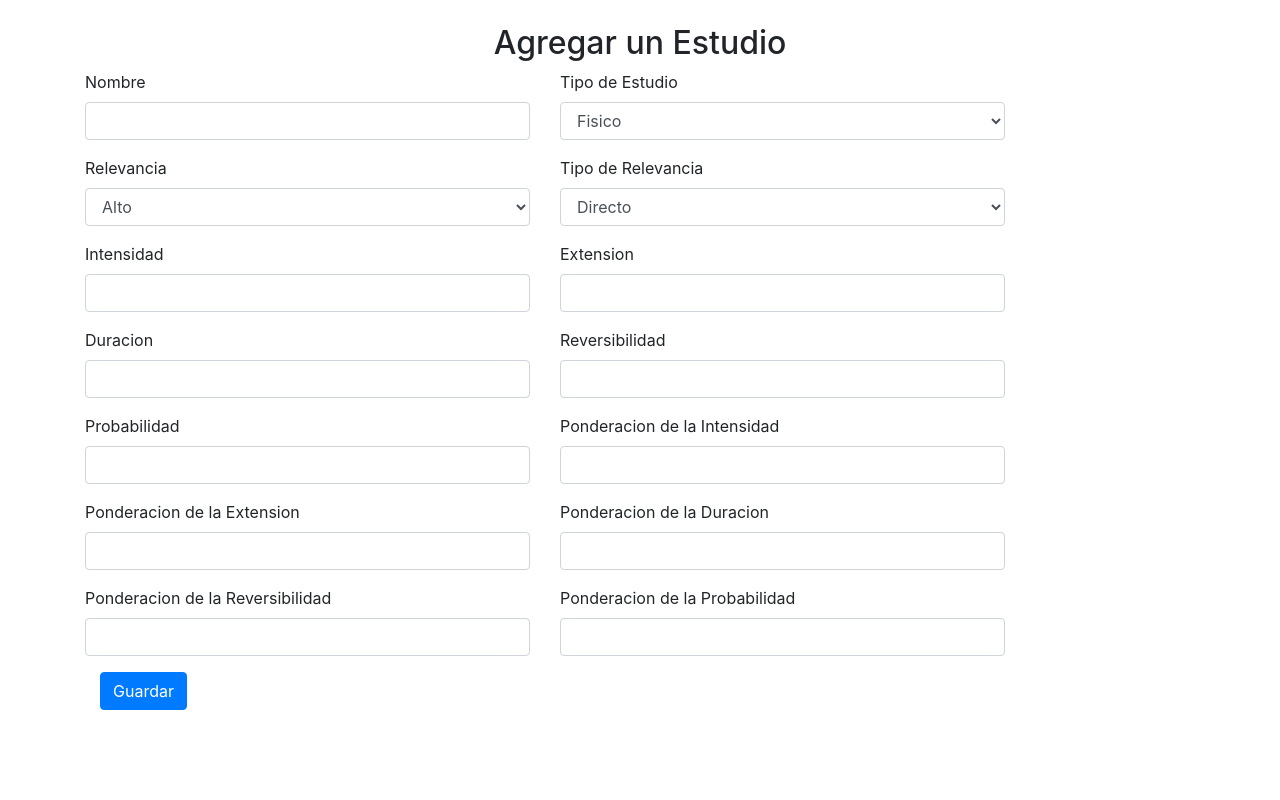
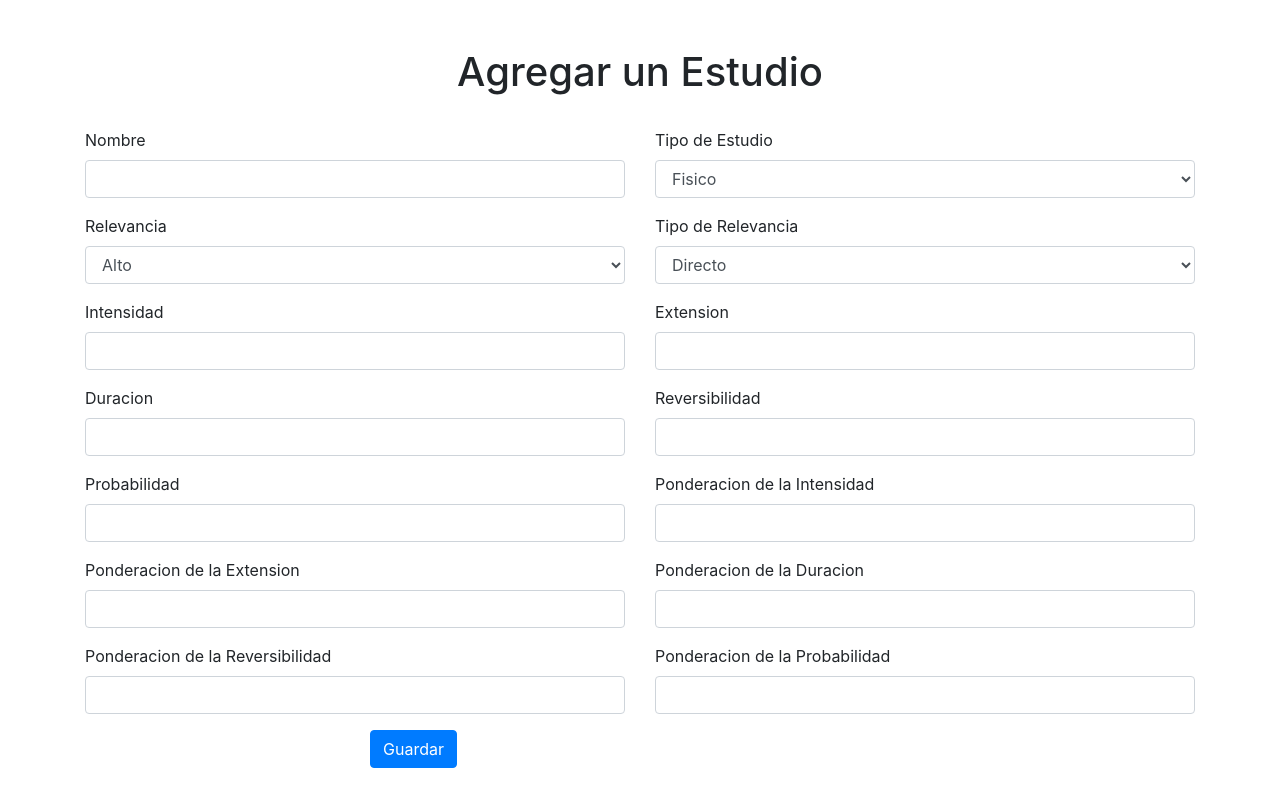
Before and after one commit to gnus19/EsIA-Karaota, a Django app: page /configuracion/agregar_estudio/ in a window 1280 px wide. Run offline with Django 3.2, Linux system fonts and the light colour scheme; some libraries are stand-ins or nearby versions.

Commit message:
acomodado un poco mejor las vistas

```diff
--- a/configuracion/templates/configuracion/agregar_estudio.html
+++ b/configuracion/templates/configuracion/agregar_estudio.html
@@ -19,95 +19,96 @@
 	</script>
 </head>
 <body>
-	<br>
+	<br><br>
 	<div class="container">
 		<div class="row justify-content-center">
-			<h2> Agregar un Estudio </h2>
+			<h1> Agregar un Estudio </h1>
 			<br>
 		</div>
 		<form method="post">
+		<br>
 			{% csrf_token %}
 
 			<div class="row">
-				<div class="col-md-5 col-md-offset-2">
+				<div class="col-md-6 col-md-offset-2">
 					<div class="form-group">
 						<label for="">{{form.nombre.label}}</label>
 						{{form.nombre}}
 					</div>
 				</div>
-				<div class="col-md-5 col-md-offset-2">
+				<div class="col-md-6 col-md-offset-2">
 					<div class="form-group">
 						<label for="">{{form.tipo.label}}</label>
 						{{form.tipo}}
 					</div>
 				</div>
-				<div class="col-md-5 col-md-offset-2">
+				<div class="col-md-6 col-md-offset-2">
 					<div class="form-group">
 						<label for="">{{form.valoracion_relevancia.label}}</label>
 						{{form.valoracion_relevancia}}
 					</div>
 				</div>
-				<div class="col-md-5 col-md-offset-2">
+				<div class="col-md-6 col-md-offset-2">
 					<div class="form-group">
 						<label for="">{{form.tipo_relevancia.label}}</label>
 						{{form.tipo_relevancia}}
 					</div>
 				</div>
-				<div class="col-md-5 col-md-offset-2">
+				<div class="col-md-6 col-md-offset-2">
 					<div class="form-group">
 						<label for="">{{form.intensidad.label}}</label>
 						{{form.intensidad}}
 					</div>
 				</div>
-				<div class="col-md-5 col-md-offset-2">
+				<div class="col-md-6 col-md-offset-2">
 					<div class="form-group">
 						<label for="">{{form.extension.label}}</label>
 						{{form.extension}}
 					</div>
 				</div>
-				<div class="col-md-5 col-md-offset-2">
+				<div class="col-md-6 col-md-offset-2">
 					<div class="form-group">
 						<label for="">{{form.duracion.label}}</label>
 						{{form.duracion}}
 					</div>
 				</div>
-				<div class="col-md-5 col-md-offset-2">
+				<div class="col-md-6 col-md-offset-2">
 					<div class="form-group">
 						<label for="">{{form.reversibilidad.label}}</label>
 						{{form.reversibilidad}}
 					</div>
 				</div>
-				<div class="col-md-5 col-md-offset-2">
+				<div class="col-md-6 col-md-offset-2">
 					<div class="form-group">
 						<label for="">{{form.probabilidad.label}}</label>
 						{{form.probabilidad}}
 					</div>
 				</div>
-				<div class="col-md-5 col-md-offset-2">
+				<div class="col-md-6 col-md-offset-2">
 					<div class="form-group">
 						<label for="">{{form.pondIntensidad.label}}</label>
 						{{form.pondIntensidad}}
 					</div>
 				</div>
-				<div class="col-md-5 col-md-offset-2">
+				<div class="col-md-6 col-md-offset-2">
 					<div class="form-group">
 						<label for="">{{form.pondExtension.label}}</label>
 						{{form.pondExtension}}
 					</div>
 				</div>
-				<div class="col-md-5 col-md-offset-2">
+				<div class="col-md-6 col-md-offset-2">
 					<div class="form-group">
 						<label for="">{{form.pondDuracion.label}}</label>
 						{{form.pondDuracion}}
 					</div>
 				</div>
-				<div class="col-md-5 col-md-offset-2">
+				<div class="col-md-6 col-md-offset-2">
 					<div class="form-group">
 						<label for="">{{form.pondReversibilidad.label}}</label>
 						{{form.pondReversibilidad}}
 					</div>
 				</div>
-				<div class="col-md-5 col-md-offset-2">
+				<div class="col-md-6 col-md-offset-2">
 					<div class="form-group">
 						<label for="">{{form.pondProbabilidad.label}}</label>
 						{{form.pondProbabilidad}}
@@ -115,21 +116,27 @@
 				</div>
 
 			</div>
-			<div class="col-md-5 col-md-offset-2">
+
+
+			<div class="row justify-content-center">
+				<div class="col-md-6 col-md-offset-3">
 						<div class="form-group">
 							<button class="btn btn-primary" type="submit">Guardar</button>
 						</div>
 				</div>
-		</form>
-		<div class="col-md-5 col-md-offset-3">
 				{% if object %}
+				<div class="row justify-content-center">
+					<div class="col-md-6 col-md-offset-3">
 						<form id='eliminar_estudio' method="POST" action="{% url 'eliminar_estudio' object.pk %}">
 							{% csrf_token %}
 							<a href="{% url 'eliminar_estudio' object.pk %}">
-				<button  class="btn btn-danger" onClick="deleteFunction()">Eliminar</button></a>
+							<button  class="btn btn-danger" onClick="return deleteFunction();">Eliminar</button></a>
 						</form>
+					</div>
+				</div>
 				{% endif %}
 			</div>
+		</form>
 	</div>
 
 	<script src="https://code.jquery.com/jquery-3.3.1.slim.min.js" integrity="sha384-q8i/X+965DzO0rT7abK41JStQIAqVgRVzpbzo5smXKp4YfRvH+8abtTE1Pi6jizo" crossorigin="anonymous"></script>
--- a/configuracion/templates/configuracion/index.html
+++ b/configuracion/templates/configuracion/index.html
@@ -44,6 +44,7 @@
 					{% elif estudio.tipo == "BIO" %}
 					<td></td>
 					<td><a href="{% url 'editar_estudio' estudio.id %}">{{estudio.nombre}}</a></td>
+					<td></td>
 					{% else %}
 					<td></td>
 					<td></td>
@@ -53,8 +54,8 @@
 				{% endfor %}
 				{% endif %}
 			</table>
+			<a class="btn btn-primary" href="{% url 'agregar_estudio' %}">Agregar Estudio</a>
 		</div>
-		<a class="btn btn-primary" href="{% url 'agregar_estudio' %}">Agregar Estudio</a>
 	</div>
 
 	<script src="https://code.jquery.com/jquery-3.3.1.slim.min.js" integrity="sha384-q8i/X+965DzO0rT7abK41JStQIAqVgRVzpbzo5smXKp4YfRvH+8abtTE1Pi6jizo" crossorigin="anonymous"></script>
```
Also changed, not shown: db.sqlite3. Lines whose indentation alone changed are shown as unchanged.
